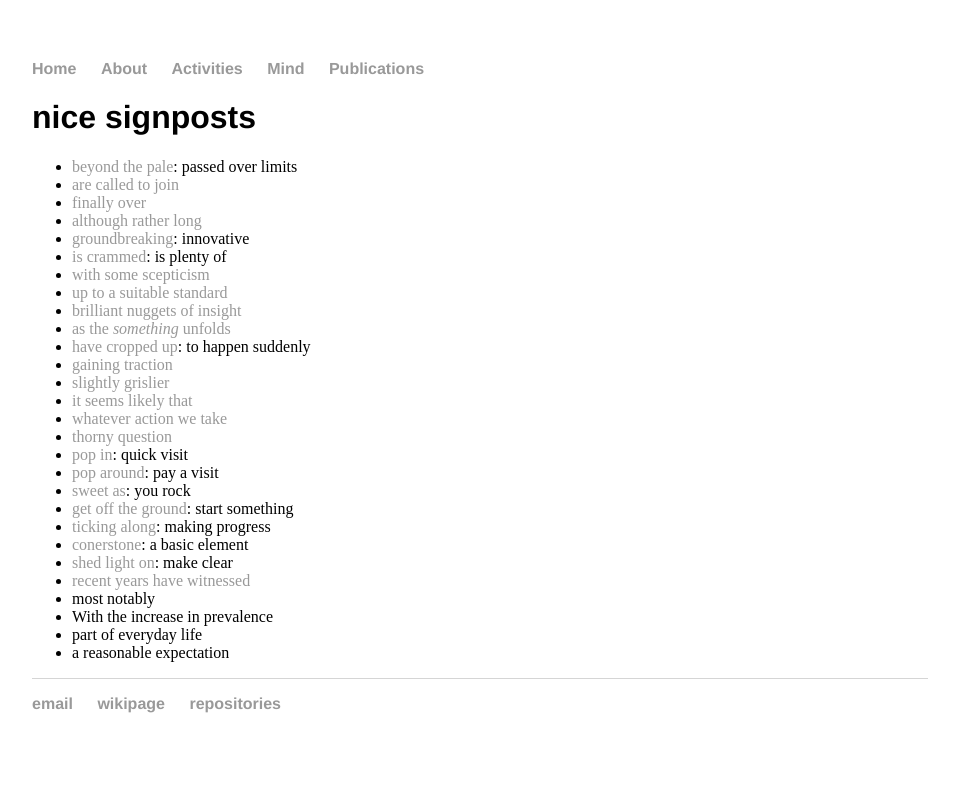
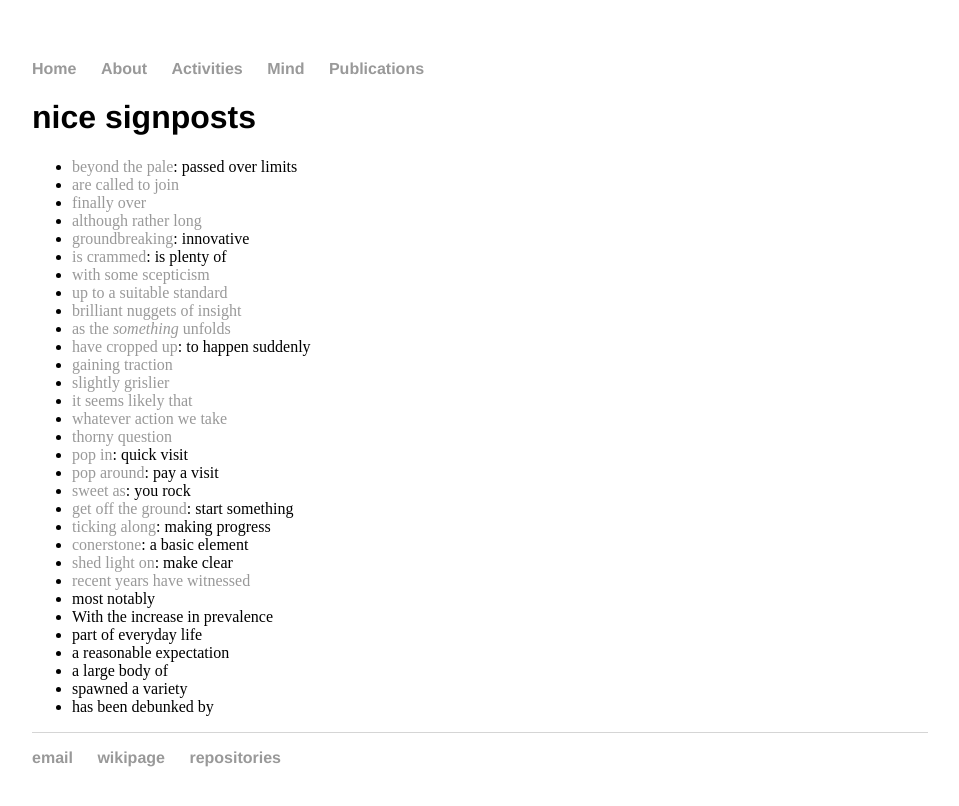
Before and after one commit to cleberjamaral/cleberjamaral.github.io, a Jekyll site: the page built from knowledge/language/expressions/nice-signposts.md, in a window 1280 px wide. Shown: the top 806 px of the page, without its empty margins (160-1119 px from the left). Built offline with Jekyll 4.4.1, drawn with Linux system fonts in a browser that asks for light colours; our own code applies the rules of GitHub Pages for plain Markdown files.

Commit message:
GitBook: [master] 2 pages modified

```diff
--- a/knowledge/language/expressions/nice-signposts.md
+++ b/knowledge/language/expressions/nice-signposts.md
@@ -32,3 +32,6 @@ description: Signpost of nice words and phrases
 * With the increase in prevalence
 * part of everyday life
 * a reasonable expectation
+* a large body of
+* spawned a variety
+* has been debunked by
```
Also changed, not shown: knowledge/it/linux/README.md (+1 -0 lines).
